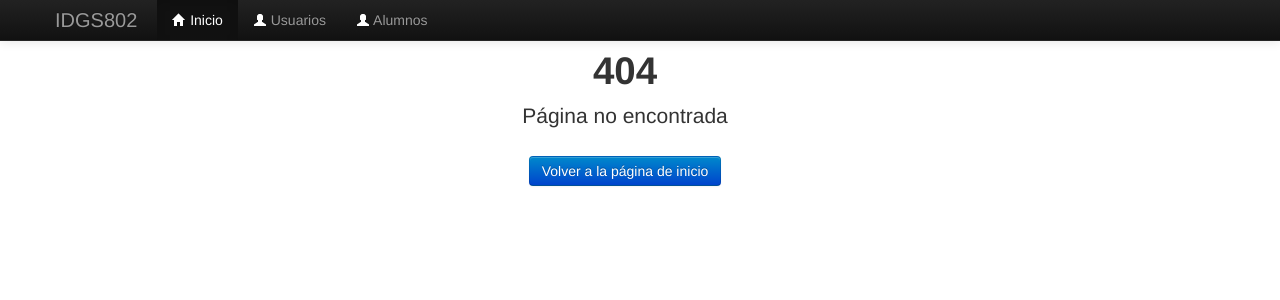
After one commit to IDGS-802-19002628/IntroFlaskIDGS802, a Flask app: template templates/404.html in a window 1280 px wide. The commit adds this page. Shown: the top 300 px of the page. Run offline with Flask 3, Linux system fonts and the light colour scheme; the template is opened without the code that fills it, so the values that code supplies are empty; some libraries are stand-ins or nearby versions.

Commit message:
PHR 19/Febrero/2024 Variable Global g

```diff
--- a/main.py
+++ b/main.py
@@ -1,30 +1,51 @@
-from flask import Flask, request, render_template
+from flask import Flask, request, render_template, Response
+from flask_wtf.csrf import CSRFProtect
+from flask import g
+
+
 import forms
+from flask import flash
 app = Flask(__name__)
+app.secret_key='esta es la clave secreta'
 
+@app.errorhandler(404)
+def page_not_found(e):
+    return render_template('404.html'),404
 
 @app.route("/")
 def index():
     return render_template("index.html")
 
+@app.before_request
+def before_request():
+    g.prueba='hola'
+    print('Antes de ruta 1')
+
 
 @app.route("/alumnos", methods=("GET", "POST"))
 def alumnos():
+    print('dentro de ruta 2')
+    valor = g.prueba
+    print("Valor es: {}".format(valor))
     nom = ''
     apaterno = ''
     correo = ''
     alum_forms = forms.UserForm(request.form)
-    if request.method == 'POST' and alum_forms.validate():
+    if request.method == 'POST' :
         nom = alum_forms.nombre.data
         apaterno = alum_forms.apaterno.data
         correo = alum_forms.email.data
-
+        messages = 'Bienvenido {}'.format(nom)
+        flash(messages)
         print("Nombre: {}".format(nom))
         print("apaterno: {}".format(apaterno))
         print("correo: {}".format(correo))
     return render_template("alumnos.html", form=alum_forms, nom=nom, apa=apaterno, c=correo)
 
-
+@app.after_request
+def after_request(response):
+    print('despues de ruta 3')
+    return response
 
 @app.route("/maestros")
 def maestros():
--- /dev/null
+++ b/templates/404.html
@@ -0,0 +1,18 @@
+{% extends 'layout2.html' %}
+
+
+{% block content %}
+{%import "_macros.html" as macros%}
+<div class="container">
+    <div class="row justify-content-center align-items-center min-vh-100">
+        <div class="col-md-6">
+            <div class="text-center">
+                <h1 class="display-1">404</h1>
+                <p class="lead">Página no encontrada</p>
+                <a class="btn btn-primary" href="/">Volver a la página de inicio</a>
+            </div>
+        </div>
+    </div>
+</div>
+
+{% endblock %}
--- a/templates/alumnos.html
+++ b/templates/alumnos.html
@@ -5,7 +5,9 @@
 {%import "_macros.html" as macros%}
 
 <h1>Alumnos</h1>
-<form action="" method="POST">
+<form action="" method="POST" novalidate>
+
+    <input type="hidden" name="csrf" value="csrf_token()"/>
     {{macros.input_forms(form.nombre)}}
     {{macros.input_forms(form.email)}}
     {{macros.input_forms(form.apaterno)}}
--- a/templates/layout2.html
+++ b/templates/layout2.html
@@ -53,6 +53,15 @@
         </div>
 
         <div class="container">
+            {%with messages = get_flashed_messages()%}
+            {%if messages %}
+            {%for messages in messages%}
+            <div class="alert alert-success">
+                {{messages}}
+            </div>
+            {%endfor%}
+            {%endif%}
+            {%endwith%}
             {% block content %}
 
             {% endblock %}
```
